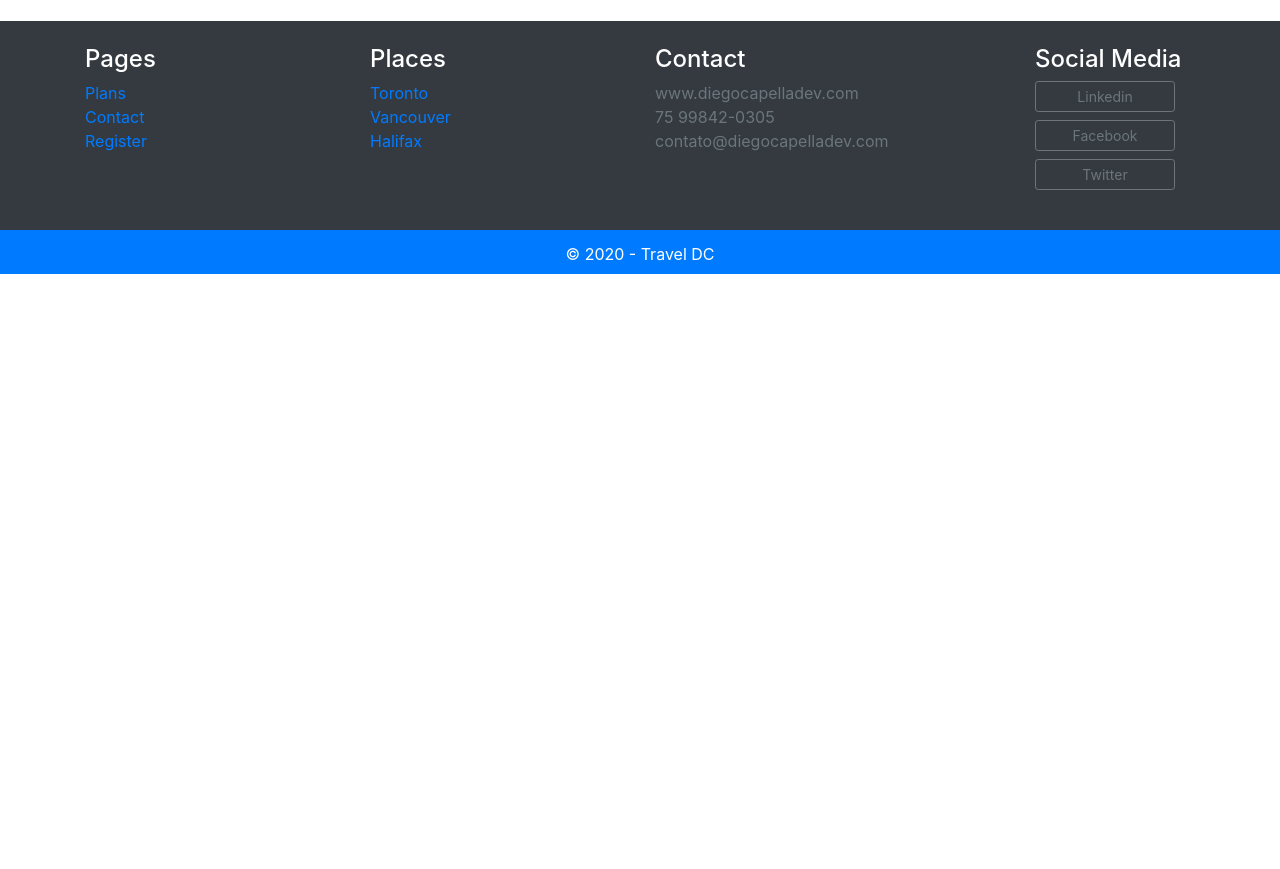
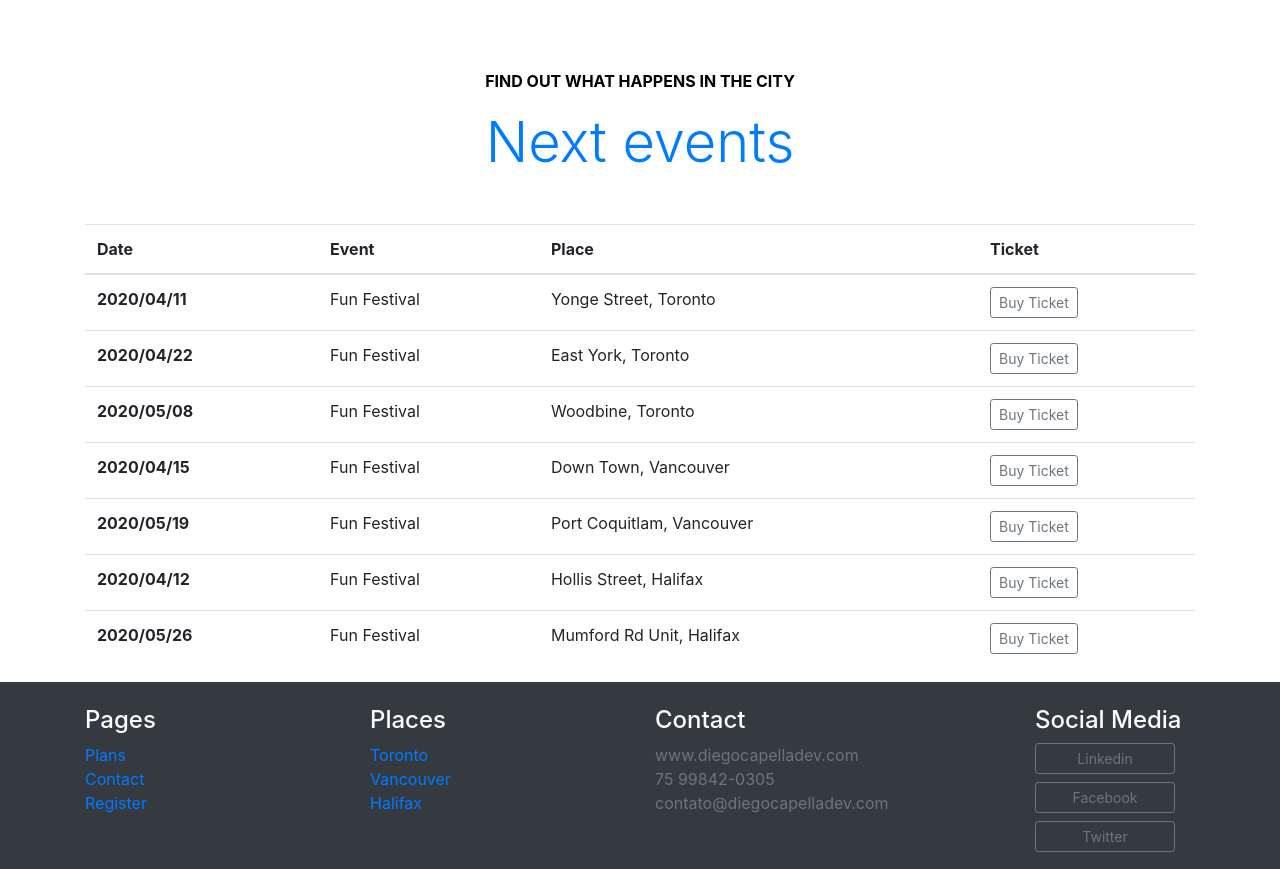
Before and after one commit to DiegoCapella/Travel-DC, a plain HTML site: page places.html in a window 1280 px wide. Shown: the part 1225-2094 px from the top of the page. Before the commit the page ends 1499 px from the top, so only its background shows below. Drawn offline with Linux system fonts and the light colour scheme.

Commit message:
Create table of events

```diff
--- a/places.html
+++ b/places.html
@@ -104,6 +104,69 @@
     </div>
   </section>
 
+  <section class="container">
+    <div class="text-center my-5">
+      <p class="antitle">Find out what happens in the city</p>
+      <h1 class="display-4 text-primary">Next events</h1>
+    </div>
+    <table class="table table-hover table-responsive-md">
+      <thead>
+        <tr>
+          <th scope="col">Date</th>
+          <th scope="col">Event</th>
+          <th scope="col">Place</th>
+          <th scope="col">Ticket</th>
+        </tr>
+      </thead>
+      <tbody>
+        <tr>
+          <th scope="row">2020/04/11</th>
+          <td>Fun Festival</td>
+          <td>Yonge Street, Toronto</td>
+          <td><a class="btn btn-outline-secondary btn-sm" href="#">Buy Ticket</a></td>
+        </tr>
+        <tr>
+          <th scope="row">2020/04/22</th>
+          <td>Fun Festival</td>
+          <td>East York, Toronto</td>
+          <td><a class="btn btn-outline-secondary btn-sm" href="#">Buy Ticket</a></td>
+        </tr>
+        <tr>
+          <th scope="row">2020/05/08</th>
+          <td>Fun Festival</td>
+          <td>Woodbine, Toronto</td>
+          <td><a class="btn btn-outline-secondary btn-sm" href="#">Buy Ticket</a></td>
+        </tr>
+
+        <tr>
+          <th scope="row">2020/04/15</th>
+          <td>Fun Festival</td>
+          <td>Down Town, Vancouver</td>
+          <td><a class="btn btn-outline-secondary btn-sm" href="#">Buy Ticket</a></td>
+        </tr>
+        <tr>
+          <th scope="row">2020/05/19</th>
+          <td>Fun Festival</td>
+          <td>Port Coquitlam, Vancouver</td>
+          <td><a class="btn btn-outline-secondary btn-sm" href="#">Buy Ticket</a></td>
+        </tr>
+
+        <tr>
+          <th scope="row">2020/04/12</th>
+          <td>Fun Festival</td>
+          <td>Hollis Street, Halifax</td>
+          <td><a class="btn btn-outline-secondary btn-sm" href="#">Buy Ticket</a></td>
+        </tr>
+        <tr>
+          <th scope="row">2020/05/26</th>
+          <td>Fun Festival</td>
+          <td>Mumford Rd Unit, Halifax</td>
+          <td><a class="btn btn-outline-secondary btn-sm" href="#">Buy Ticket</a></td>
+        </tr>
+      </tbody>
+    </table>
+  </section>
+
   <!-- Footer -->
   <footer class="bg-dark text-white">
     <div class="container py-4">
```
